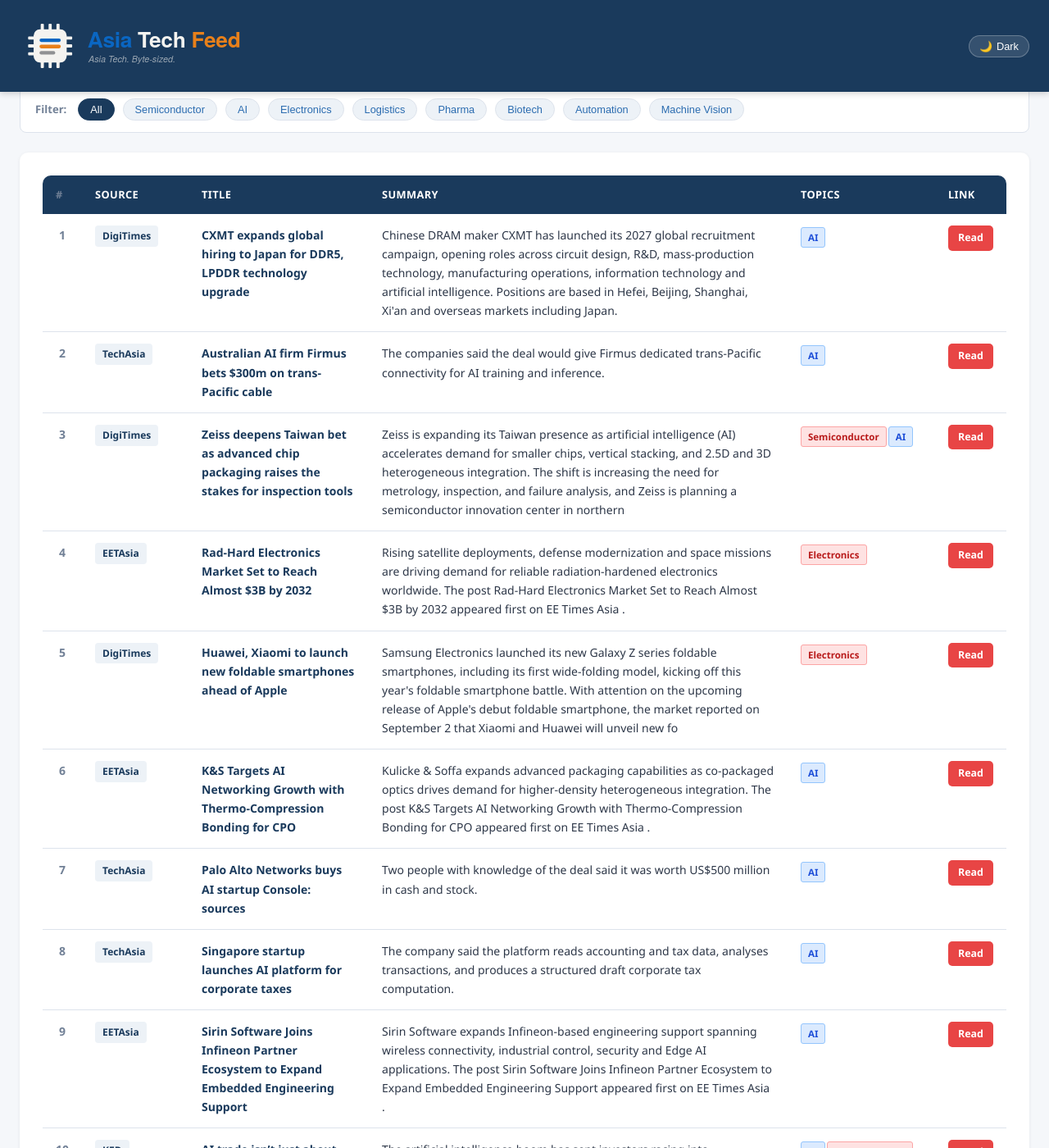
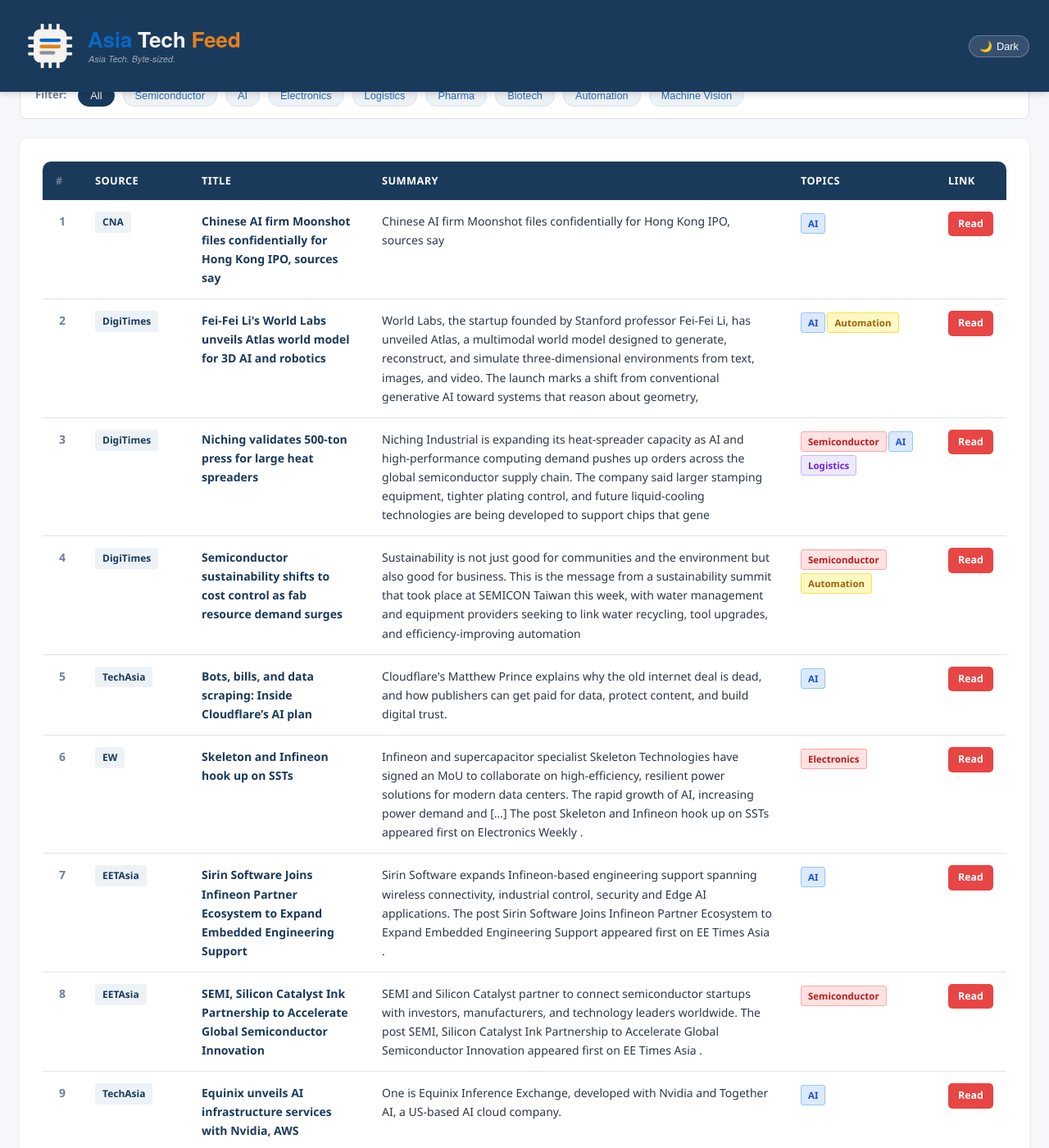
Before and after one commit to asiatechfeed/Asia-Tech-Feed, a Jekyll site: the page built from _posts/2026-09-03-asia-tech-news-digest.md, in a window 1280 px wide and 1400 px high, scrolled down 661 px. Shown: the whole window at 82% size. Built offline with Jekyll 4.4.1, drawn with Linux system fonts in a browser that asks for light colours; a script that is not in the unit is left out; some of the changed text lies outside the part shown.

Commit message:
📰 News digest 2026-09-03 (13 articles)

```diff
--- a/_posts/2026-09-03-asia-tech-news-digest.md
+++ b/_posts/2026-09-03-asia-tech-news-digest.md
@@ -1,16 +1,16 @@
 ---
 layout: post
 title: "Asia Tech News Digest - September 03, 2026"
-date: 2026-09-03 12:04:32 +0800
-articles_count: 11
-sources_count: 4
-sources: ["DigiTimes", "EETAsia", "KED", "TechAsia"]
+date: 2026-09-03 16:00:44 +0800
+articles_count: 13
+sources_count: 6
+sources: ["CNA", "DigiTimes", "EETAsia", "EW", "NikkeiAsia", "TechAsia"]
 csv_file: /assets/data/news-2026-09-03.tsv
-featured_title: "CXMT expands global hiring to Japan for DDR5, LPDDR technology upgrade"
-featured_url: "https://www.digitimes.com/news/a20260903PD229/cxmt-ddr5-dram-manufacturing-talent.html"
-featured_source: "DigiTimes"
-featured_summary: "Chinese DRAM maker CXMT has launched its 2027 global recruitment campaign, opening roles across circuit design, R&D, mass-production technology, manufacturing operations, information technology and artificial intelligence. Positions are based in Hefei, Beijing, Shanghai, Xi'an and overseas markets including Japan."
-featured_image: "https://img.digitimes.com/newsshow/20260903pd229_files/2_b.jpg"
+featured_title: "Chinese AI firm Moonshot files confidentially for Hong Kong IPO, sources say"
+featured_url: "https://www.channelnewsasia.com/business/chinese-ai-firm-moonshot-files-confidentially-hong-kong-ipo-sources-say-6359846"
+featured_source: "CNA"
+featured_summary: "Chinese AI firm Moonshot files confidentially for Hong Kong IPO, sources say"
+featured_image: "https://dam.mediacorp.sg/image/upload/s--4FTQ4MI6--/c_fill,g_auto,h_676,w_1200/fl_relative,g_south_east,l_mediacorp:cna:watermark:2024-04:reuters_1,w_0.1/f_auto,q_auto/v1/one-cms/core/2026-09-03T070809Z_1_LYNXMPEM820JJ_RTROPTP_3_USA-CHINA-MOONSHOT.JPG?itok=J9TCLRcT"
 ---
 
 <table class="news-table">
@@ -27,91 +27,107 @@ featured_image: "https://img.digitimes.com/newsshow/20260903pd229_files/2_b.jpg"
 <tbody>
 <tr>
   <td class="col-num">1</td>
-  <td class="col-source"><span class="source-badge">DigiTimes</span></td>
-  <td class="col-title"><span class="article-title">CXMT expands global hiring to Japan for DDR5, LPDDR technology upgrade</span></td>
-  <td class="col-summary">Chinese DRAM maker CXMT has launched its 2027 global recruitment campaign, opening roles across circuit design, R&D, mass-production technology, manufacturing operations, information technology and artificial intelligence. Positions are based in Hefei, Beijing, Shanghai, Xi'an and overseas markets including Japan.</td>
+  <td class="col-source"><span class="source-badge">CNA</span></td>
+  <td class="col-title"><span class="article-title">Chinese AI firm Moonshot files confidentially for Hong Kong IPO, sources say</span></td>
+  <td class="col-summary">Chinese AI firm Moonshot files confidentially for Hong Kong IPO, sources say</td>
   <td class="col-tags"><span class="tag ai">AI</span></td>
-  <td class="col-link"><a class="btn-link" href="https://www.digitimes.com/news/a20260903PD229/cxmt-ddr5-dram-manufacturing-talent.html" target="_blank" rel="noopener">Read</a></td>
+  <td class="col-link"><a class="btn-link" href="https://www.channelnewsasia.com/business/chinese-ai-firm-moonshot-files-confidentially-hong-kong-ipo-sources-say-6359846" target="_blank" rel="noopener">Read</a></td>
 </tr>
 <tr>
   <td class="col-num">2</td>
-  <td class="col-source"><span class="source-badge">TechAsia</span></td>
-  <td class="col-title"><span class="article-title">Australian AI firm Firmus bets $300m on trans-Pacific cable</span></td>
-  <td class="col-summary">The companies said the deal would give Firmus dedicated trans-Pacific connectivity for AI training and inference.</td>
-  <td class="col-tags"><span class="tag ai">AI</span></td>
-  <td class="col-link"><a class="btn-link" href="https://www.techinasia.com/nvidia-backed-ai-infra-startup-firmus-hits-3-9b-valuation" target="_blank" rel="noopener">Read</a></td>
+  <td class="col-source"><span class="source-badge">DigiTimes</span></td>
+  <td class="col-title"><span class="article-title">Fei-Fei Li's World Labs unveils Atlas world model for 3D AI and robotics</span></td>
+  <td class="col-summary">World Labs, the startup founded by Stanford professor Fei-Fei Li, has unveiled Atlas, a multimodal world model designed to generate, reconstruct, and simulate three-dimensional environments from text, images, and video. The launch marks a shift from conventional generative AI toward systems that reason about geometry, </td>
+  <td class="col-tags"><span class="tag ai">AI</span><span class="tag auto">Automation</span></td>
+  <td class="col-link"><a class="btn-link" href="https://www.digitimes.com/news/a20260903VL213/atlas-3d-robotics-startup-camera.html" target="_blank" rel="noopener">Read</a></td>
 </tr>
 <tr>
   <td class="col-num">3</td>
   <td class="col-source"><span class="source-badge">DigiTimes</span></td>
-  <td class="col-title"><span class="article-title">Zeiss deepens Taiwan bet as advanced chip packaging raises the stakes for inspection tools</span></td>
-  <td class="col-summary">Zeiss is expanding its Taiwan presence as artificial intelligence (AI) accelerates demand for smaller chips, vertical stacking, and 2.5D and 3D heterogeneous integration. The shift is increasing the need for metrology, inspection, and failure analysis, and Zeiss is planning a semiconductor innovation center in northern</td>
-  <td class="col-tags"><span class="tag semi">Semiconductor</span><span class="tag ai">AI</span></td>
-  <td class="col-link"><a class="btn-link" href="https://www.digitimes.com/news/a20260903PD212/carl-zeiss-3d-inspection-packaging-development-taiwan.html" target="_blank" rel="noopener">Read</a></td>
+  <td class="col-title"><span class="article-title">Niching validates 500-ton press for large heat spreaders</span></td>
+  <td class="col-summary">Niching Industrial is expanding its heat-spreader capacity as AI and high-performance computing demand pushes up orders across the global semiconductor supply chain. The company said larger stamping equipment, tighter plating control, and future liquid-cooling technologies are being developed to support chips that gene</td>
+  <td class="col-tags"><span class="tag semi">Semiconductor</span><span class="tag ai">AI</span><span class="tag logis">Logistics</span></td>
+  <td class="col-link"><a class="btn-link" href="https://www.digitimes.com/news/a20260903PD221/niching-heat-spreaders-capacity-demand-chips-2026.html" target="_blank" rel="noopener">Read</a></td>
 </tr>
 <tr>
   <td class="col-num">4</td>
-  <td class="col-source"><span class="source-badge">EETAsia</span></td>
-  <td class="col-title"><span class="article-title">Rad-Hard Electronics Market Set to Reach Almost $3B by 2032</span></td>
-  <td class="col-summary">Rising satellite deployments, defense modernization and space missions are driving demand for reliable radiation-hardened electronics worldwide. The post Rad-Hard Electronics Market Set to Reach Almost $3B by 2032 appeared first on EE Times Asia .</td>
-  <td class="col-tags"><span class="tag semi">Electronics</span></td>
-  <td class="col-link"><a class="btn-link" href="https://www.eetasia.com/rad-hard-electronics-market-set-to-reach-almost-3b-by-2032/" target="_blank" rel="noopener">Read</a></td>
+  <td class="col-source"><span class="source-badge">DigiTimes</span></td>
+  <td class="col-title"><span class="article-title">Semiconductor sustainability shifts to cost control as fab resource demand surges</span></td>
+  <td class="col-summary">Sustainability is not just good for communities and the environment but also good for business. This is the message from a sustainability summit that took place at SEMICON Taiwan this week, with water management and equipment providers seeking to link water recycling, tool upgrades, and efficiency-improving automation </td>
+  <td class="col-tags"><span class="tag semi">Semiconductor</span><span class="tag auto">Automation</span></td>
+  <td class="col-link"><a class="btn-link" href="https://www.digitimes.com/news/a20260903VL216/sustainability-fab-cost-water-business.html" target="_blank" rel="noopener">Read</a></td>
 </tr>
 <tr>
   <td class="col-num">5</td>
-  <td class="col-source"><span class="source-badge">DigiTimes</span></td>
-  <td class="col-title"><span class="article-title">Huawei, Xiaomi to launch new foldable smartphones ahead of Apple</span></td>
-  <td class="col-summary">Samsung Electronics launched its new Galaxy Z series foldable smartphones, including its first wide-folding model, kicking off this year's foldable smartphone battle. With attention on the upcoming release of Apple's debut foldable smartphone, the market reported on September 2 that Xiaomi and Huawei will unveil new fo</td>
-  <td class="col-tags"><span class="tag semi">Electronics</span></td>
-  <td class="col-link"><a class="btn-link" href="https://www.digitimes.com/news/a20260902PD247/foldable-smartphone-apple-huawei-samsung-xiaomi.html" target="_blank" rel="noopener">Read</a></td>
+  <td class="col-source"><span class="source-badge">TechAsia</span></td>
+  <td class="col-title"><span class="article-title">Bots, bills, and data scraping: Inside Cloudflare’s AI plan</span></td>
+  <td class="col-summary">Cloudflare's Matthew Prince explains why the old internet deal is dead, and how publishers can get paid for data, protect content, and build digital trust.</td>
+  <td class="col-tags"><span class="tag ai">AI</span></td>
+  <td class="col-link"><a class="btn-link" href="https://www.techinasia.com/bots-bills-data-scraping-cloudflare-plan-ai" target="_blank" rel="noopener">Read</a></td>
 </tr>
 <tr>
   <td class="col-num">6</td>
-  <td class="col-source"><span class="source-badge">EETAsia</span></td>
-  <td class="col-title"><span class="article-title">K&S Targets AI Networking Growth with Thermo-Compression Bonding for CPO</span></td>
-  <td class="col-summary">Kulicke & Soffa expands advanced packaging capabilities as co-packaged optics drives demand for higher-density heterogeneous integration. The post K&S Targets AI Networking Growth with Thermo-Compression Bonding for CPO appeared first on EE Times Asia .</td>
-  <td class="col-tags"><span class="tag ai">AI</span></td>
-  <td class="col-link"><a class="btn-link" href="https://www.eetasia.com/ks-targets-ai-networking-growth-with-thermo-compression-bonding-for-cpo/" target="_blank" rel="noopener">Read</a></td>
+  <td class="col-source"><span class="source-badge">EW</span></td>
+  <td class="col-title"><span class="article-title">Skeleton and Infineon hook up on SSTs</span></td>
+  <td class="col-summary">Infineon and supercapacitor specialist Skeleton Technologies have signed an MoU to collaborate on high-efficiency, resilient power solutions for modern data centers. The rapid growth of AI, increasing power demand and […] The post Skeleton and Infineon hook up on SSTs appeared first on Electronics Weekly .</td>
+  <td class="col-tags"><span class="tag semi">Electronics</span></td>
+  <td class="col-link"><a class="btn-link" href="https://www.electronicsweekly.com/news/business/skeleton-and-infineon-hook-up-on-ssts-2026-09/" target="_blank" rel="noopener">Read</a></td>
 </tr>
 <tr>
   <td class="col-num">7</td>
-  <td class="col-source"><span class="source-badge">TechAsia</span></td>
-  <td class="col-title"><span class="article-title">Palo Alto Networks buys AI startup Console: sources</span></td>
-  <td class="col-summary">Two people with knowledge of the deal said it was worth US$500 million in cash and stock.</td>
-  <td class="col-tags"><span class="tag ai">AI</span></td>
-  <td class="col-link"><a class="btn-link" href="https://www.techinasia.com/palo-alto-to-acquire-israeli-ai-security-firm-koi" target="_blank" rel="noopener">Read</a></td>
-</tr>
-<tr>
-  <td class="col-num">8</td>
-  <td class="col-source"><span class="source-badge">TechAsia</span></td>
-  <td class="col-title"><span class="article-title">Singapore startup launches AI platform for corporate taxes</span></td>
-  <td class="col-summary">The company said the platform reads accounting and tax data, analyses transactions, and produces a structured draft corporate tax computation.</td>
-  <td class="col-tags"><span class="tag ai">AI</span></td>
-  <td class="col-link"><a class="btn-link" href="https://www.techinasia.com/3-biggest-mistakes-founders-business-finance-tool" target="_blank" rel="noopener">Read</a></td>
-</tr>
-<tr>
-  <td class="col-num">9</td>
   <td class="col-source"><span class="source-badge">EETAsia</span></td>
   <td class="col-title"><span class="article-title">Sirin Software Joins Infineon Partner Ecosystem to Expand Embedded Engineering Support</span></td>
   <td class="col-summary">Sirin Software expands Infineon-based engineering support spanning wireless connectivity, industrial control, security and Edge AI applications. The post Sirin Software Joins Infineon Partner Ecosystem to Expand Embedded Engineering Support appeared first on EE Times Asia .</td>
   <td class="col-tags"><span class="tag ai">AI</span></td>
-  <td class="col-link"><a class="btn-link" href="https://www.eetasia.com/sirin-software-joins-infineon-partner-ecosystem-to-expand-embedded-engineering-support/" target="_blank" rel="noopener">Read</a></td>
+  <td class="col-link"><a class="btn-link" href="https://www.eetasia.com/embeddednews-sirin-software-joins-infineon-partner-ecosystem-to-expand-embedded-engineering-support/" target="_blank" rel="noopener">Read</a></td>
+</tr>
+<tr>
+  <td class="col-num">8</td>
+  <td class="col-source"><span class="source-badge">EETAsia</span></td>
+  <td class="col-title"><span class="article-title">SEMI, Silicon Catalyst Ink Partnership to Accelerate Global Semiconductor Innovation</span></td>
+  <td class="col-summary">SEMI and Silicon Catalyst partner to connect semiconductor startups with investors, manufacturers, and technology leaders worldwide. The post SEMI, Silicon Catalyst Ink Partnership to Accelerate Global Semiconductor Innovation appeared first on EE Times Asia .</td>
+  <td class="col-tags"><span class="tag semi">Semiconductor</span></td>
+  <td class="col-link"><a class="btn-link" href="https://www.eetasia.com/semi-silicon-catalyst-ink-partnership-to-accelerate-global-semiconductor-innovation/" target="_blank" rel="noopener">Read</a></td>
+</tr>
+<tr>
+  <td class="col-num">9</td>
+  <td class="col-source"><span class="source-badge">TechAsia</span></td>
+  <td class="col-title"><span class="article-title">Equinix unveils AI infrastructure services with Nvidia, AWS</span></td>
+  <td class="col-summary">One is Equinix Inference Exchange, developed with Nvidia and Together AI, a US-based AI cloud company.</td>
+  <td class="col-tags"><span class="tag ai">AI</span></td>
+  <td class="col-link"><a class="btn-link" href="https://www.techinasia.com/chinese-ai-firms-push-hong-kong-data-center-leasing" target="_blank" rel="noopener">Read</a></td>
 </tr>
 <tr>
   <td class="col-num">10</td>
-  <td class="col-source"><span class="source-badge">KED</span></td>
-  <td class="col-title"><span class="article-title">AI trade isn’t just about tech stocks but also power, TCW says</span></td>
-  <td class="col-summary">The artificial intelligence boom has sent investors racing into chipmakers, cloud providers and megacap technology stocks, but a more durable opportun</td>
-  <td class="col-tags"><span class="tag ai">AI</span><span class="tag semi">Semiconductor</span></td>
-  <td class="col-link"><a class="btn-link" href="https://www.kedglobal.com/asset-management/newsView/ked202606010002" target="_blank" rel="noopener">Read</a></td>
+  <td class="col-source"><span class="source-badge">EETAsia</span></td>
+  <td class="col-title"><span class="article-title">DEEPX Bets on Open Ecosystems to Take Edge AI from Silicon to Physical Infrastructure</span></td>
+  <td class="col-summary">DEEPX sees open software, portable models and ultra-low-power inference as critical to scaling physical AI beyond centralized data centers. The post DEEPX Bets on Open Ecosystems to Take Edge AI from Silicon to Physical Infrastructure appeared first on EE Times Asia .</td>
+  <td class="col-tags"><span class="tag ai">AI</span></td>
+  <td class="col-link"><a class="btn-link" href="https://www.eetasia.com/embeddedblog-deepx-bets-on-open-ecosystems-to-take-edge-ai-from-silicon-to-physical-infrastructure/" target="_blank" rel="noopener">Read</a></td>
 </tr>
 <tr>
   <td class="col-num">11</td>
-  <td class="col-source"><span class="source-badge">KED</span></td>
-  <td class="col-title"><span class="article-title">No career ambition, no ego: AI plays devil's advocate at Audax Private Equity</span></td>
-  <td class="col-summary">Generative AI is challenging traditional investment theses, acting as a devil's advocate to sharpen decision-making, particularly when it comes to ass</td>
+  <td class="col-source"><span class="source-badge">TechAsia</span></td>
+  <td class="col-title"><span class="article-title">TSMC nearly doubles tool spending forecast for AI</span></td>
+  <td class="col-summary">Deputy Co-COO Cliff Hou said TSMC is trying to build and equip about 20 factories in Taiwan and overseas.</td>
   <td class="col-tags"><span class="tag ai">AI</span></td>
-  <td class="col-link"><a class="btn-link" href="https://www.kedglobal.com/private-equity/newsView/ked202603120002" target="_blank" rel="noopener">Read</a></td>
+  <td class="col-link"><a class="btn-link" href="https://www.techinasia.com/tsmc-build-3-packaging-plants-chiayi" target="_blank" rel="noopener">Read</a></td>
+</tr>
+<tr>
+  <td class="col-num">12</td>
+  <td class="col-source"><span class="source-badge">NikkeiAsia</span></td>
+  <td class="col-title"><span class="article-title">Solvay to double chip chemical output in Taiwan amid AI boom: CEO</span></td>
+  <td class="col-summary">Solvay to double chip chemical output in Taiwan amid AI boom: CEO</td>
+  <td class="col-tags"><span class="tag ai">AI</span><span class="tag semi">Semiconductor</span></td>
+  <td class="col-link"><a class="btn-link" href="https://asia.nikkei.com/editor-s-picks/interview/solvay-to-double-chip-chemical-output-in-taiwan-amid-ai-boom-ceo" target="_blank" rel="noopener">Read</a></td>
+</tr>
+<tr>
+  <td class="col-num">13</td>
+  <td class="col-source"><span class="source-badge">NikkeiAsia</span></td>
+  <td class="col-title"><span class="article-title">Vietnam exports and imports soar to record levels on AI boom</span></td>
+  <td class="col-summary">Vietnam exports and imports soar to record levels on AI boom</td>
+  <td class="col-tags"><span class="tag ai">AI</span></td>
+  <td class="col-link"><a class="btn-link" href="https://asia.nikkei.com/spotlight/supply-chain/vietnam-exports-and-imports-soar-to-record-levels-on-ai-boom" target="_blank" rel="noopener">Read</a></td>
 </tr>
 </tbody>
 </table>
```
Also changed, not shown: _data/seen_urls.json (+14 -1 lines), _digest_meta.json (+29 -27 lines), assets/data/news-2026-09-03.tsv (+13 -11 lines), assets/data/search-index.json.
